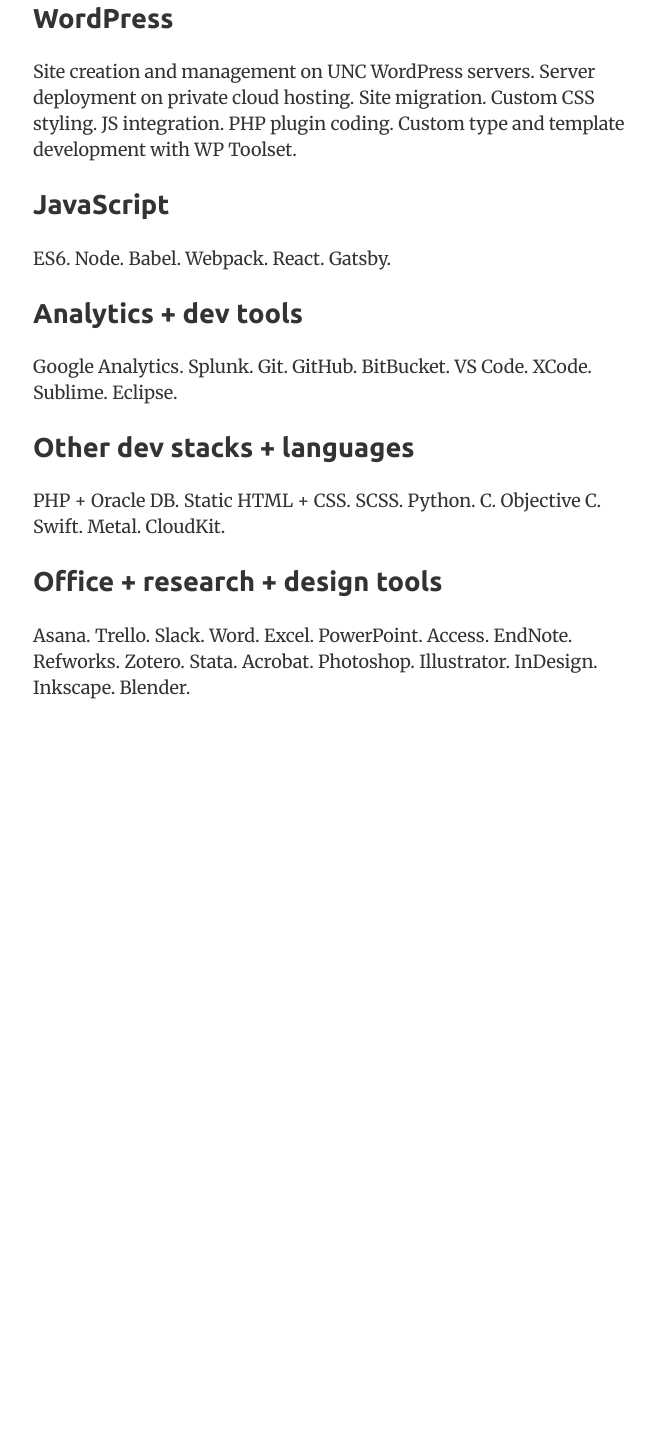
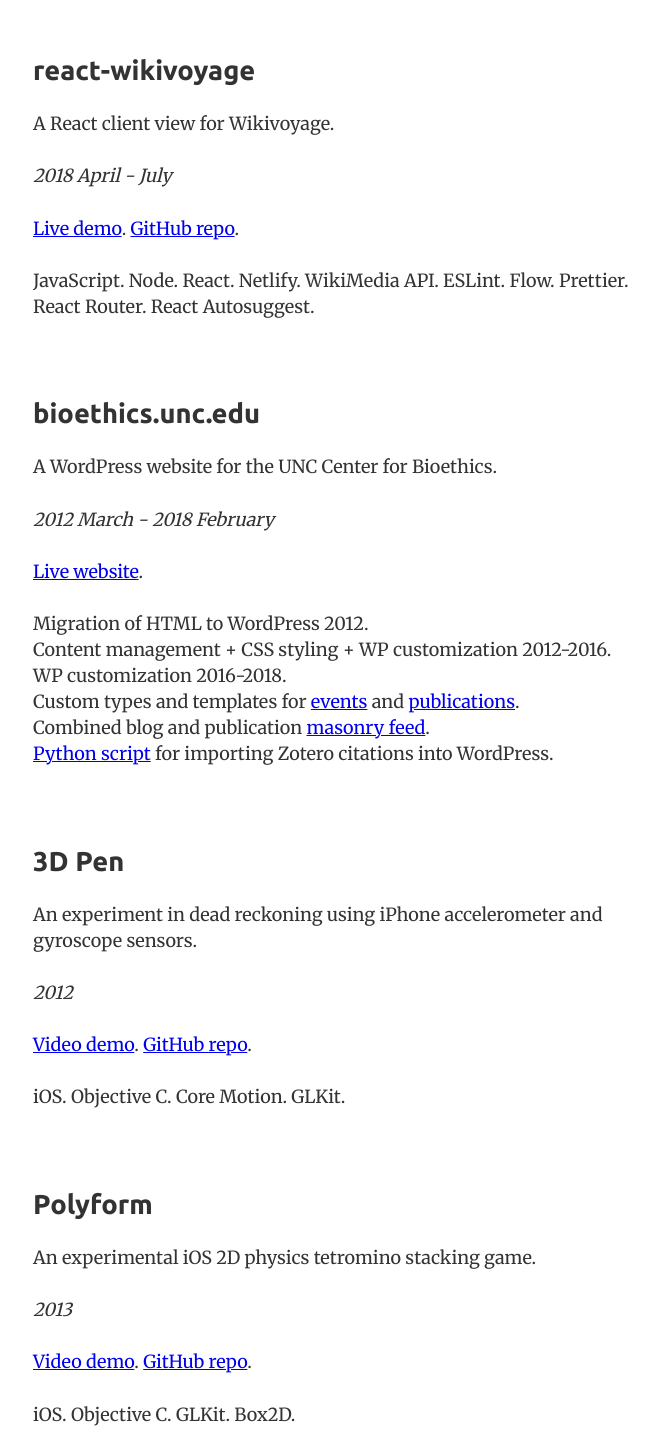
Before and after one commit to warrenwhipple/ww-site, a Gatsby site: page / in a window 1280 px wide. Shown: the part 169-1600 px from the top of the page, without its empty margins (307-966 px from the left). Before the commit the page ends 924 px from the top, so only its background shows below. Built offline with nearby package versions, Linux system fonts and the light colour scheme; Gatsby itself is replaced by a stand-in of ours.

Commit message:
Change content to project list + links

```diff
--- a/src/pages/index.js
+++ b/src/pages/index.js
@@ -7,31 +7,118 @@
       <p>
         <a href="mailto:w@warrenwhipple.com">w@warrenwhipple.com</a>
       </p>
-      <h2>WordPress</h2>
+      <h2>react-wikivoyage</h2>
+      <p>A React client view for Wikivoyage.</p>
       <p>
-        Site creation and management on UNC WordPress servers. Server deployment
-        on private cloud hosting. Site migration. Custom CSS styling. JS
-        integration. PHP plugin coding. Custom type and template development
-        with WP Toolset.
+        <i>2018 April - July</i>
       </p>
-      <h2>JavaScript</h2>
-      <p>ES6. Node. Babel. Webpack. React. Gatsby.</p>
-      <h2>Analytics + dev tools</h2>
       <p>
-        Google Analytics. Splunk. Git. GitHub. BitBucket. VS Code. XCode.
-        Sublime. Eclipse.
+        <a
+          href="https://react-wikivoyage.netlify.com/"
+          target="_blank"
+          rel="noopener"
+        >
+          Live demo
+        </a>.{" "}
+        <a
+          href="https://github.com/warrenwhipple/react-wikivoyage"
+          target="_blank"
+          rel="noopener"
+        >
+          GitHub repo
+        </a>.
       </p>
-      <h2>Other dev stacks + languages</h2>
       <p>
-        PHP + Oracle DB. Static HTML + CSS. SCSS. Python. C. Objective C. Swift.
-        Metal. CloudKit.
+        JavaScript. Node. React. Netlify. WikiMedia API. ESLint. Flow. Prettier.
+        React Router. React Autosuggest.
       </p>
-      <h2>Office + research + design tools</h2>
+      <h2>bioethics.unc.edu</h2>
+      <p>A WordPress website for the UNC Center for Bioethics.</p>
       <p>
-        Asana. Trello. Slack. Word. Excel. PowerPoint. Access. EndNote.
-        Refworks. Zotero. Stata. Acrobat. Photoshop. Illustrator. InDesign.
-        Inkscape. Blender.
+        <i>2012 March - 2018 February</i>
       </p>
+      <p>
+        <a href="https://bioethics.unc.edu" target="_blank" rel="noopener">
+          Live website
+        </a>.
+      </p>
+      <p>
+        Migration of HTML to WordPress 2012.<br />
+        Content management + CSS styling + WP customization 2012-2016.<br />
+        WP customization 2016-2018.<br />
+        Custom types and templates for{" "}
+        <a
+          href="https://bioethics.unc.edu/regr/"
+          target="_blank"
+          rel="noopener"
+        >
+          events
+        </a>{" "}
+        and{" "}
+        <a
+          href="https://bioethics.unc.edu/publication-search/"
+          target="_blank"
+          rel="noopener"
+        >
+          publications
+        </a>
+        .<br />
+        Combined blog and publication{" "}
+        <a
+          href="https://bioethics.unc.edu/news/"
+          target="_blank"
+          rel="noopener"
+        >
+          masonry feed
+        </a>.<br />
+        <a
+          href="https://github.com/warrenwhipple/zotero2wordpress"
+          target="_blank"
+          rel="noopener"
+        >
+          Python script
+        </a>{" "}
+        for importing Zotero citations into WordPress.
+      </p>
+      <h2>3D Pen</h2>
+      <p>
+        An experiment in dead reckoning using iPhone accelerometer and gyroscope
+        sensors.
+      </p>
+      <p>
+        <i>2012</i>
+      </p>
+      <p>
+        <a href="https://youtu.be/gwJE_EKCMks" target="_blank" rel="noopener">
+          Video demo
+        </a>.{" "}
+        <a
+          href="https://github.com/warrenwhipple/3dpen"
+          target="_blank"
+          rel="noopener"
+        >
+          GitHub repo
+        </a>.
+      </p>
+      <p>iOS. Objective C. Core Motion. GLKit.</p>
+      <h2>Polyform</h2>
+      <p>An experimental iOS 2D physics tetromino stacking game.</p>
+      <p>
+        <i>2013</i>
+      </p>
+      <p>
+        <a href="https://youtu.be/Fyxa2XrMc1g" target="_blank" rel="noopener">
+          Video demo
+        </a>.{" "}
+        <a
+          href="https://github.com/warrenwhipple/polyform"
+          target="_blank"
+          rel="noopener"
+        >
+          GitHub repo
+        </a>.
+      </p>
+      <p>iOS. Objective C. GLKit. Box2D.</p>
     </div>
   </div>
 );
--- a/src/utils/typography.js
+++ b/src/utils/typography.js
@@ -23,7 +23,12 @@
       name: "Merriweather",
       styles: ["400"]
     }
-  ]
+  ],
+  overrideStyles: ({ adjustFontSizeTo, rhythm }, options, styles) => ({
+    h2: {
+      marginTop: rhythm(3)
+    }
+  })
 });
 
 export default typography;
```
Also changed, not shown: src/pages/projects.js (deleted, +0 -63 lines).
